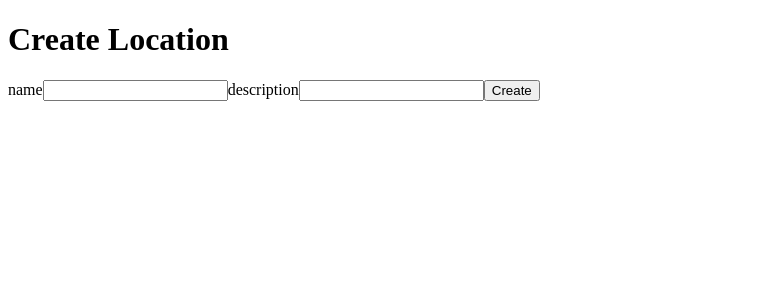
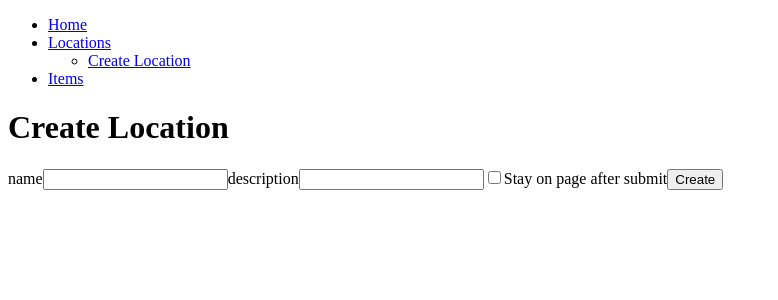
Before and after one commit to discohagen/reactventory, a React (Vite) app: page /locations/create in a window 1280 px wide. Shown: the top 300 px of the page, without its empty margins (0-778 px from the left). Built offline with nearby package versions, Linux system fonts and the light colour scheme.

Commit message:
add navbar and update ItemView

```diff
--- a/src/App.tsx
+++ b/src/App.tsx
@@ -2,9 +2,10 @@ import {BrowserRouter, Route, Routes} from "react-router-dom"
 import ItemsView from "./view/ItemsView"
 import LocationsView from "./view/LocationsView"
 import CreateItemView from "./view/create/CreateItemView.tsx";
-import {ItemProvider} from "./context/ItemContext.tsx";
 import CreateLocationView from "./view/create/CreateLocationView.tsx";
 import LocationProvider from "./provider/LocationProvider.tsx";
+import Navbar from "./styleOnlyComponent/Navbar.tsx";
+import ItemProvider from "./provider/ItemProvider.tsx";
 
 
 function App() {
@@ -12,6 +13,7 @@ function App() {
         <LocationProvider>
             <ItemProvider>
                 <BrowserRouter>
+                    <Navbar/>
                     <Routes>
                         <Route path={"/items"} element={<ItemsView/>}/>
                         <Route path={"/items/create"} element={<CreateItemView/>}/>
--- a/src/context/ItemContext.tsx
+++ b/src/context/ItemContext.tsx
@@ -1,28 +1,10 @@
 import {ItemModel} from "../model/ItemModel.ts";
 import * as React from "react";
-import {createContext, ReactNode, useContext, useState} from "react";
+import {createContext} from "react";
 
 interface ItemContextProps {
     items: ItemModel[]
     setItems: React.Dispatch<React.SetStateAction<ItemModel[]>>
 }
 
-const ItemContext = createContext<ItemContextProps | undefined>(undefined)
-
-export function ItemProvider({children}: { children: ReactNode }) {
-    const [items, setItems] = useState<ItemModel[]>([])
-
-    return (
-        <ItemContext.Provider value={{items, setItems}}>
-            {children}
-        </ItemContext.Provider>
-    )
-}
-
-export function useItemContext() {
-    const context = useContext(ItemContext)
-    if (!context) {
-        throw new Error("useItemContext must be used within a ItemProvider")
-    }
-    return context
-}
+export const ItemContext = createContext<ItemContextProps | undefined>(undefined)
--- a/src/hook/ItemHooks.ts
+++ b/src/hook/ItemHooks.ts
@@ -1,6 +1,14 @@
-import {useItemContext} from "../context/ItemContext.tsx";
-import {useEffect} from "react";
+import {useContext, useEffect, useState} from "react";
 import axiosInstance from "../api/axiosInstance.ts";
+import {ItemContext} from "../context/ItemContext.tsx";
+
+export function useItemContext() {
+    const context = useContext(ItemContext)
+    if (!context) {
+        throw new Error("useItemContext must be used within a ItemProvider")
+    }
+    return context
+}
 
 export function useFetchItems() {
     const {setItems} = useItemContext()
@@ -11,3 +19,42 @@ export function useFetchItems() {
             .catch(error => console.error("Error fetching Items: ", error))
     }, [setItems])
 }
+
+export function useCreateItem() {
+    const {setItems} = useItemContext()
+    const [isLoading, setIsLoading] = useState(false)
+    const [error, setError] = useState<string | null>(null)
+    const [success, setSuccess] = useState(false)
+
+    async function createItem(name: string, description: string, quantity: number) {
+        setIsLoading(true)
+        try {
+            const response = await axiosInstance.post("/api/items", {name, description, quantity})
+            setItems(prevItems => [...prevItems, response.data])
+            setSuccess(true)
+        } catch (err) {
+            setError("Error creating Item: " + err)
+        } finally {
+            setIsLoading(false)
+        }
+    }
+
+    return {createItem, isLoading, error, success}
+}
+
+export function useDeleteItem() {
+    const {items, setItems} = useItemContext()
+    const [error, setError] = useState<string | null>(null)
+    const [success, setSuccess] = useState(false)
+
+    async function deleteItem(id: number) {
+        axiosInstance.delete(`/api/items/${id}`)
+            .then(() => {
+                setItems(items.filter(item => item.id !== id))
+                setSuccess(true)
+            })
+            .catch(error => setError("Error deleting Item: " + error))
+    }
+
+    return {deleteItem, error, success}
+}
--- /dev/null
+++ b/src/provider/ItemProvider.tsx
@@ -0,0 +1,15 @@
+import {ReactNode, useState} from "react";
+import {ItemModel} from "../model/ItemModel.ts";
+import {ItemContext} from "../context/ItemContext.tsx";
+
+function ItemProvider({children}: { children: ReactNode }) {
+    const [items, setItems] = useState<ItemModel[]>([])
+
+    return (
+        <ItemContext.Provider value={{items, setItems}}>
+            {children}
+        </ItemContext.Provider>
+    )
+}
+
+export default ItemProvider
--- /dev/null
+++ b/src/styleOnlyComponent/Navbar.tsx
@@ -0,0 +1,26 @@
+import {Link} from "react-router-dom";
+
+function Navbar() {
+    return (
+        <nav>
+            <ul>
+                <li>
+                    <Link to={"/"}>Home</Link>
+                </li>
+                <li>
+                    <Link to={"/locations"}>Locations</Link>
+                    <ul>
+                        <li>
+                            <Link to={"/locations/create"}>Create Location</Link>
+                        </li>
+                    </ul>
+                </li>
+                <li>
+                    <Link to={"/items"}>Items</Link>
+                </li>
+            </ul>
+        </nav>
+    )
+}
+
+export default Navbar
--- a/src/view/ItemsView.tsx
+++ b/src/view/ItemsView.tsx
@@ -1,7 +1,6 @@
 import {useEffect} from "react"
 import axiosInstance from "../api/axiosInstance"
-import {useItemContext} from "../context/ItemContext.tsx";
-import {useFetchItems} from "../hook/ItemHooks.ts";
+import {useFetchItems, useItemContext} from "../hook/ItemHooks.ts";
 
 
 function ItemsView() {
@@ -12,7 +11,7 @@ function ItemsView() {
         axiosInstance.get("/api/items")
             .then(response => setItems(response.data))
             .catch(error => console.error("Error fetching Items: ", error))
-    }, [])
+    }, [setItems])
 
     const handleDelete = (id: number) => {
         axiosInstance.delete(`/api/items/${id}`)
--- a/src/view/create/CreateLocationView.tsx
+++ b/src/view/create/CreateLocationView.tsx
@@ -1,15 +1,22 @@
 import {useState} from "react";
 import {useCreateLocation} from "../../hook/LocationHooks.ts";
 import * as React from "react";
+import {useNavigate} from "react-router-dom";
 
 function CreateLocationView() {
     const [name, setName] = useState("")
     const [description, setDescription] = useState("")
+    const [stayOnPage, setStayOnPage] = useState(false)
+    const navigate = useNavigate()
     const {createLocation, isLoading, error, success} = useCreateLocation()
 
     function handleSubmit(event: React.FormEvent) {
         event.preventDefault()
-        createLocation(name, description).then()
+        createLocation(name, description).then(() => {
+            if (!stayOnPage) {
+                navigate("/locations")
+            }
+        })
     }
 
     return (
@@ -24,6 +31,10 @@ function CreateLocationView() {
                     description
                     <input type="text" value={description} onChange={e => setDescription(e.target.value)}/>
                 </label>
+                <label>
+                    <input type={"checkbox"} checked={stayOnPage} onChange={e => setStayOnPage(e.target.checked)}/>
+                    Stay on page after submit
+                </label>
                 <button type="submit" disabled={isLoading}>Create</button>
                 {error && <p>{error}</p>}
                 {success && <p>Location created successfully</p>}
```
Also changed, not shown: src/view/detail/LocationDetailView.tsx (deleted, +0 -10 lines).
